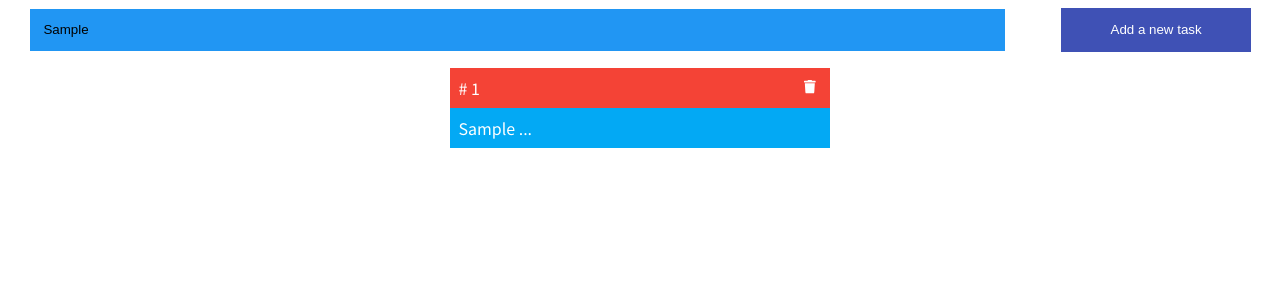
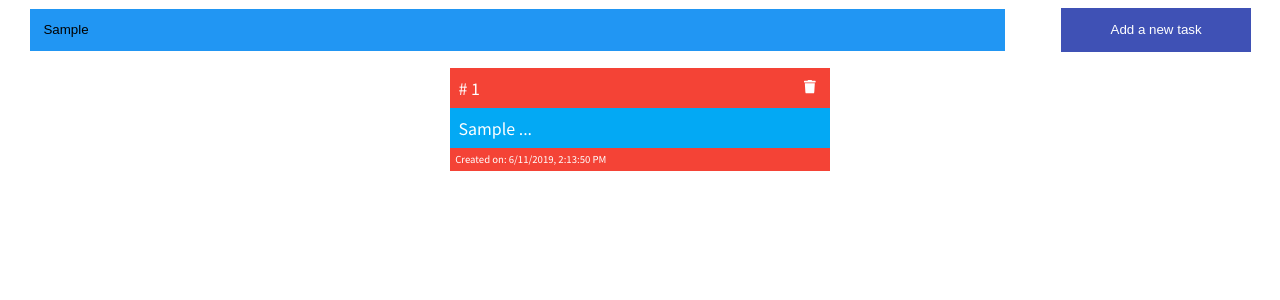
Before and after one commit to moeinio/OkkO, a React (Create React App) app: page / in a window 1280 px wide. Both pictures are taken after typing "Sample" into the empty fields and a click on the button "Add a new task". Shown: the top 300 px of the page. Built offline with nearby package versions, Linux system fonts and the light colour scheme.

Commit message:
added creation date to each task

```diff
--- a/src/components/AddTodo.js
+++ b/src/components/AddTodo.js
@@ -7,13 +7,14 @@ export default class AddTodo extends React.Component {
         super(props)
         this.state = {
             id: 0,
-            task: ''
+            task: '',
+            creationDate: ''
         }
     }
 
     onAddTodo = (e) => {
         this.setState({id: this.state.id + 1});
-        let todo = {id: this.state.id+1, task: this.state.task};
+        let todo = {id: this.state.id+1, task: this.state.task, creationDate: new Date().toLocaleString()};
 
         // dein code
 
--- a/src/components/TodoElement.js
+++ b/src/components/TodoElement.js
@@ -26,6 +26,9 @@ export default class TodoElement extends React.Component{
                 <TodoElementTask>
                     {this.state.expanded ? this.props.todo.task : this.props.todo.task.substr(0,100).concat(' ...')}
                 </TodoElementTask>
+                <TodoElementFooter>
+                    Created on: {this.props.todo.creationDate}
+                </TodoElementFooter>
             </TodoElementContainer>
         )
     }
@@ -60,3 +63,9 @@ const TodoElementHeader = styled.div`
     flex-direction: row-reverse;
     padding: 0.5em;
 `;
+const TodoElementFooter = styled.div`
+    background: #F44336;
+    padding: 0.5em;
+    font-size: 0.6em;
+    font-weight: lighter;
+`;
```
